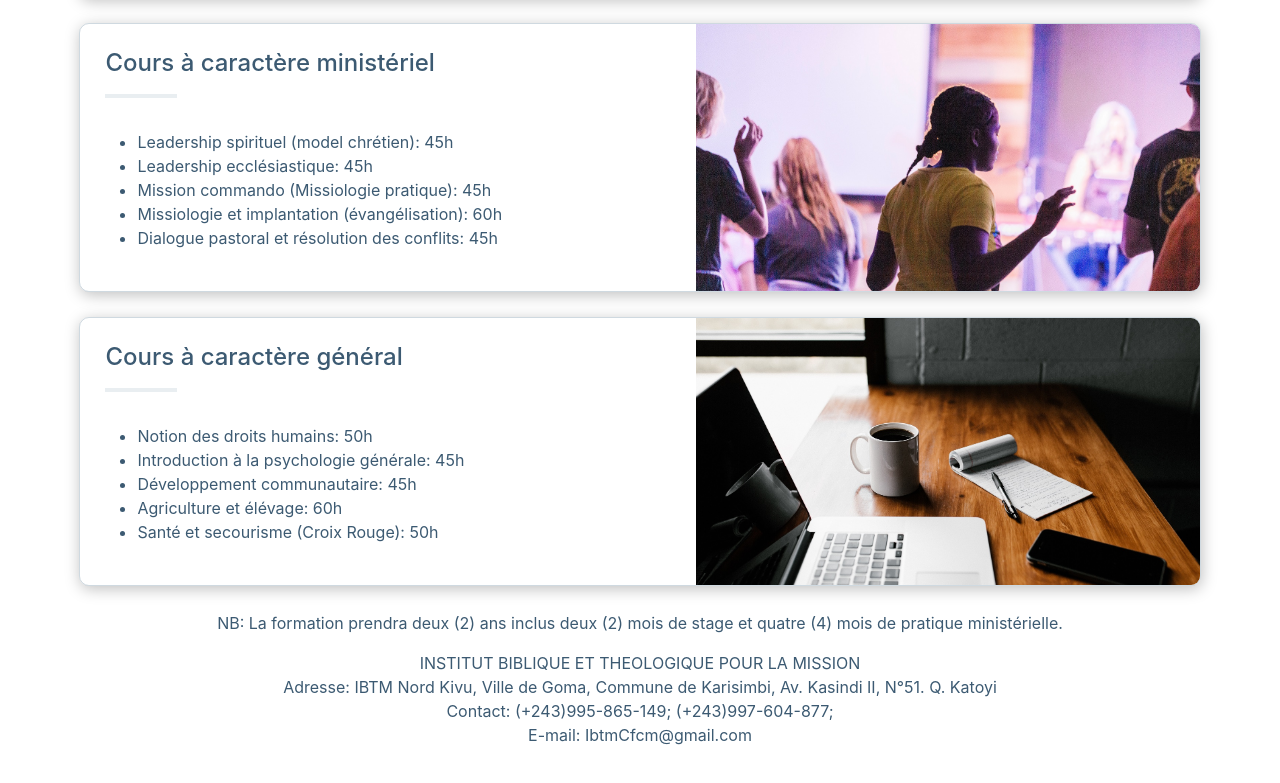
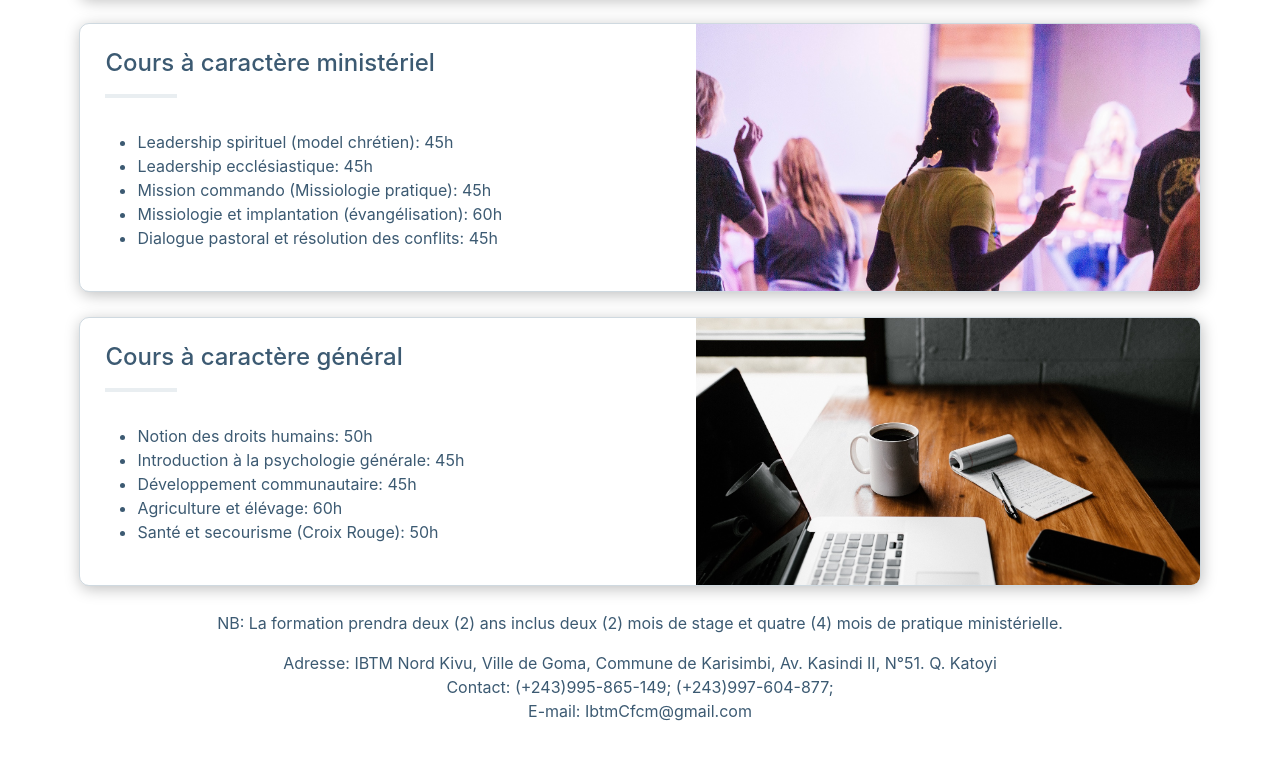
Before and after one commit to Olivier-Kango/cfcm, a React (Create React App) app: page /formation in a window 1280 px wide. Shown: the part 1407-2190 px from the top of the page. Built offline with nearby package versions, Linux system fonts and the light colour scheme; a web font is replaced by a local one.

Commit message:
Fix linter errors

```diff
--- a/src/components/Contact.js
+++ b/src/components/Contact.js
@@ -8,7 +8,7 @@ const Contact = () => (
     </h4>
     <br />
     <p>
-      Adresse: C.F.C.M, République Démocratique du Congo
+      Adresse: C.F.C.M, R.D.Congo
       {' '}
       <br />
       Nord Kivu, Ville de Goma, Commune de Karisimbi, Av. Kasindi II, N°51.
--- a/src/components/Formation.js
+++ b/src/components/Formation.js
@@ -131,8 +131,6 @@ const Formation = () => {
             et quatre (4) mois de pratique ministérielle.
           </p>
           <p>
-            INSTITUT BIBLIQUE ET THEOLOGIQUE POUR LA MISSION
-            <br />
             Adresse: IBTM Nord Kivu, Ville de Goma, Commune de Karisimbi, Av. Kasindi II, N°51.
             {' '}
             Q. Katoyi
```
